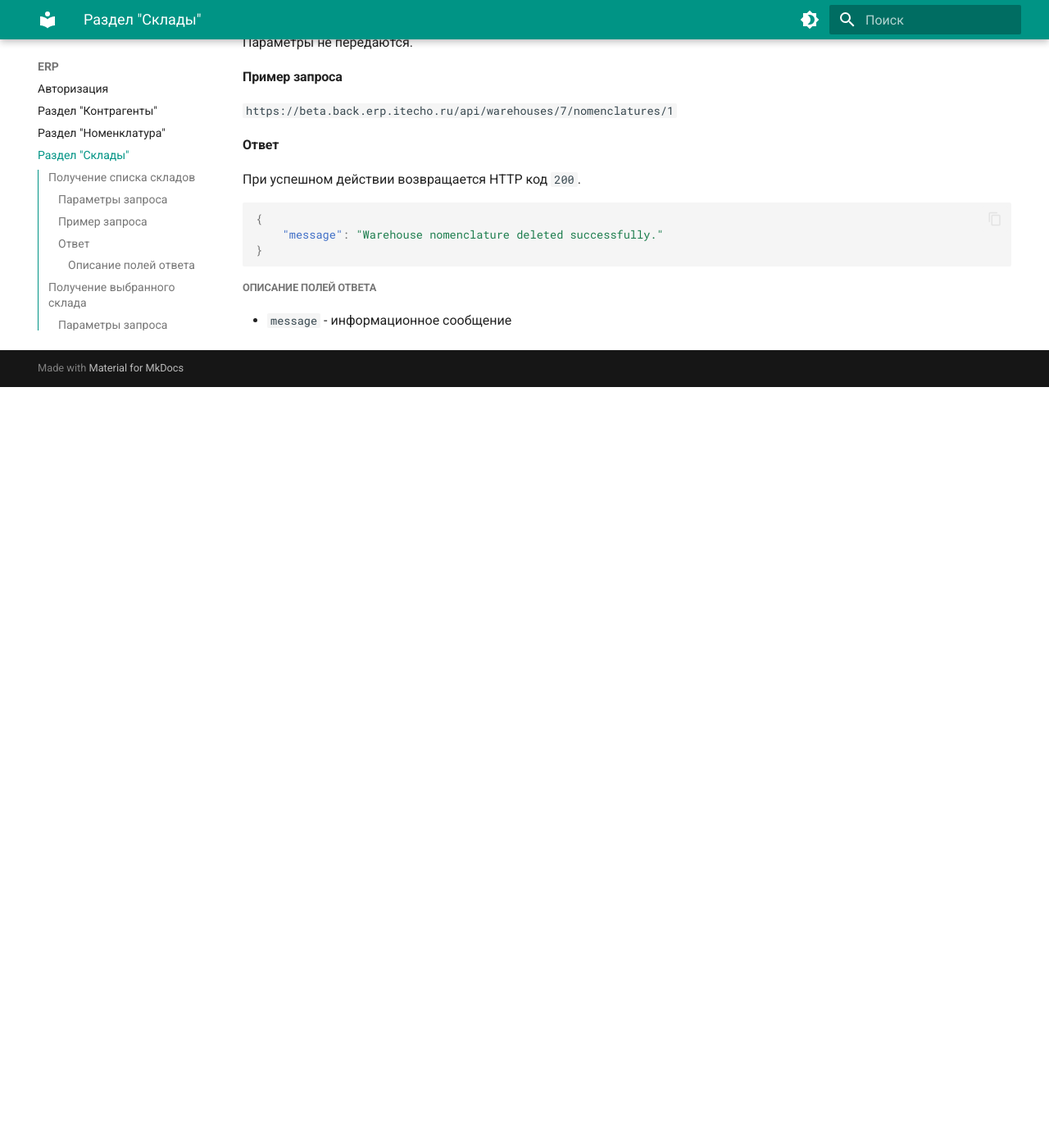
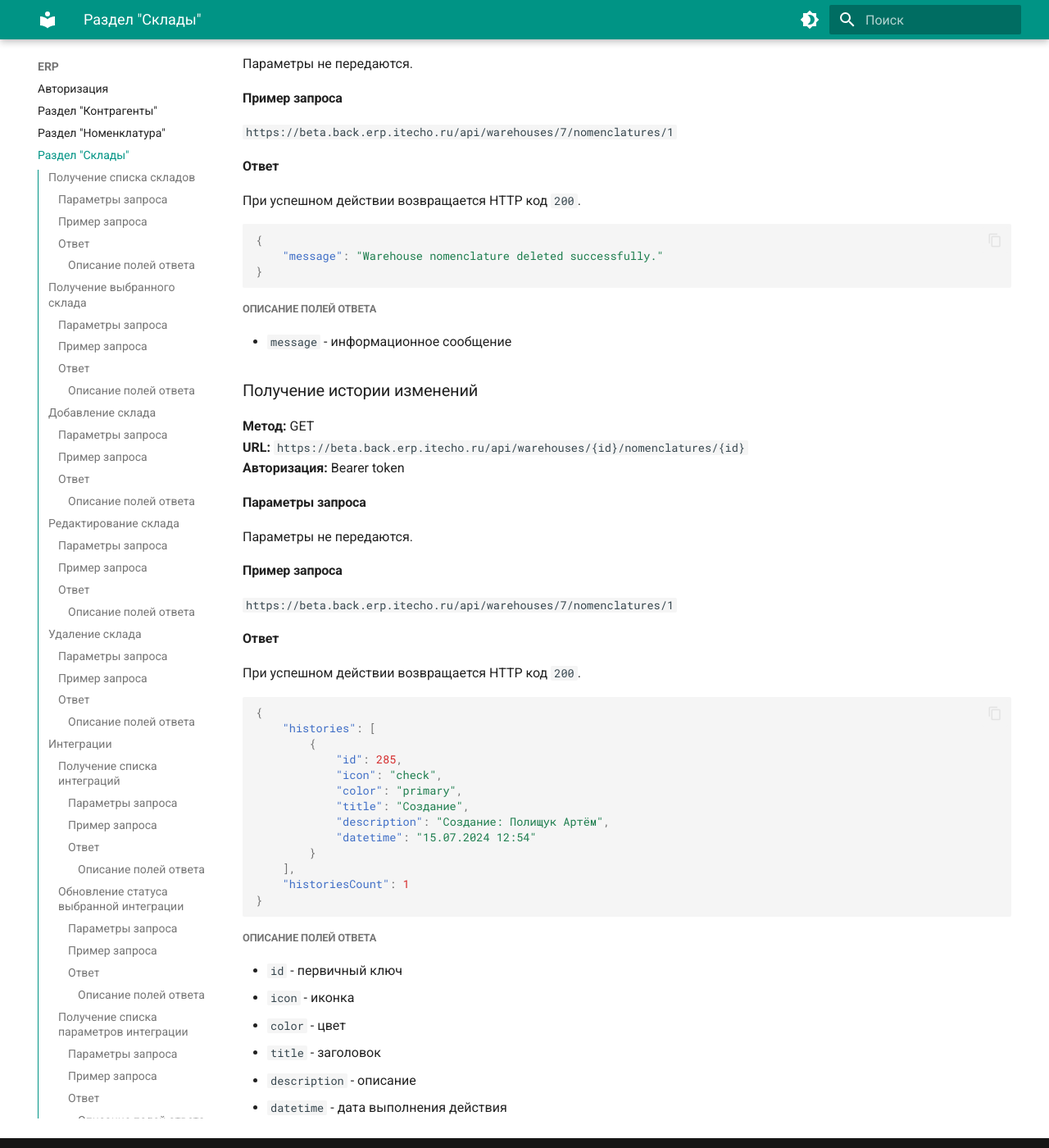
Before and after one commit to Krushanov/docs.erp.itecho.ru, an MkDocs documentation site: the page built from docs/ERP/Склады.md, in a window 1280 px wide and 1400 px high, scrolled down 30370 px. Shown: the whole window at 82% size. Built offline with MkDocs 1.6.1 and Material for MkDocs 9.7.7, drawn with Linux system fonts in a browser that asks for light colours; before the commit the page ends 30842 px from its top, so only the background shows below that.

Commit message:
Edit Склады.md file.

````diff
--- a/docs/ERP/Склады.md
+++ b/docs/ERP/Склады.md
@@ -683,6 +683,8 @@
 - `title` - заголовок
 - `description` - описание
 - `datetime` - дата выполнения действия
+
+---
 
 ## Остатки
 
@@ -1476,3 +1478,45 @@
 ##### Описание полей ответа
 
 - `message` - информационное сообщение
+
+### Получение истории изменений
+
+**Метод:** GET
+**URL:** `https://beta.back.erp.itecho.ru/api/warehouses/{id}/nomenclatures/{id}`
+**Авторизация:** Bearer token
+
+#### Параметры запроса
+
+Параметры не передаются.
+
+#### Пример запроса
+
+`https://beta.back.erp.itecho.ru/api/warehouses/7/nomenclatures/1`
+
+#### Ответ
+
+При успешном действии возвращается HTTP код `200`.
+```json
+{
+	"histories": [
+		{
+			"id": 285,
+			"icon": "check",
+			"color": "primary",
+			"title": "Создание",
+			"description": "Создание: Полищук Артём",
+			"datetime": "15.07.2024 12:54"
+		}
+	],
+	"historiesCount": 1
+}
+```
+
+##### Описание полей ответа
+
+- `id` - первичный ключ
+- `icon` - иконка
+- `color` - цвет
+- `title` - заголовок
+- `description` - описание
+- `datetime` - дата выполнения действия
````
